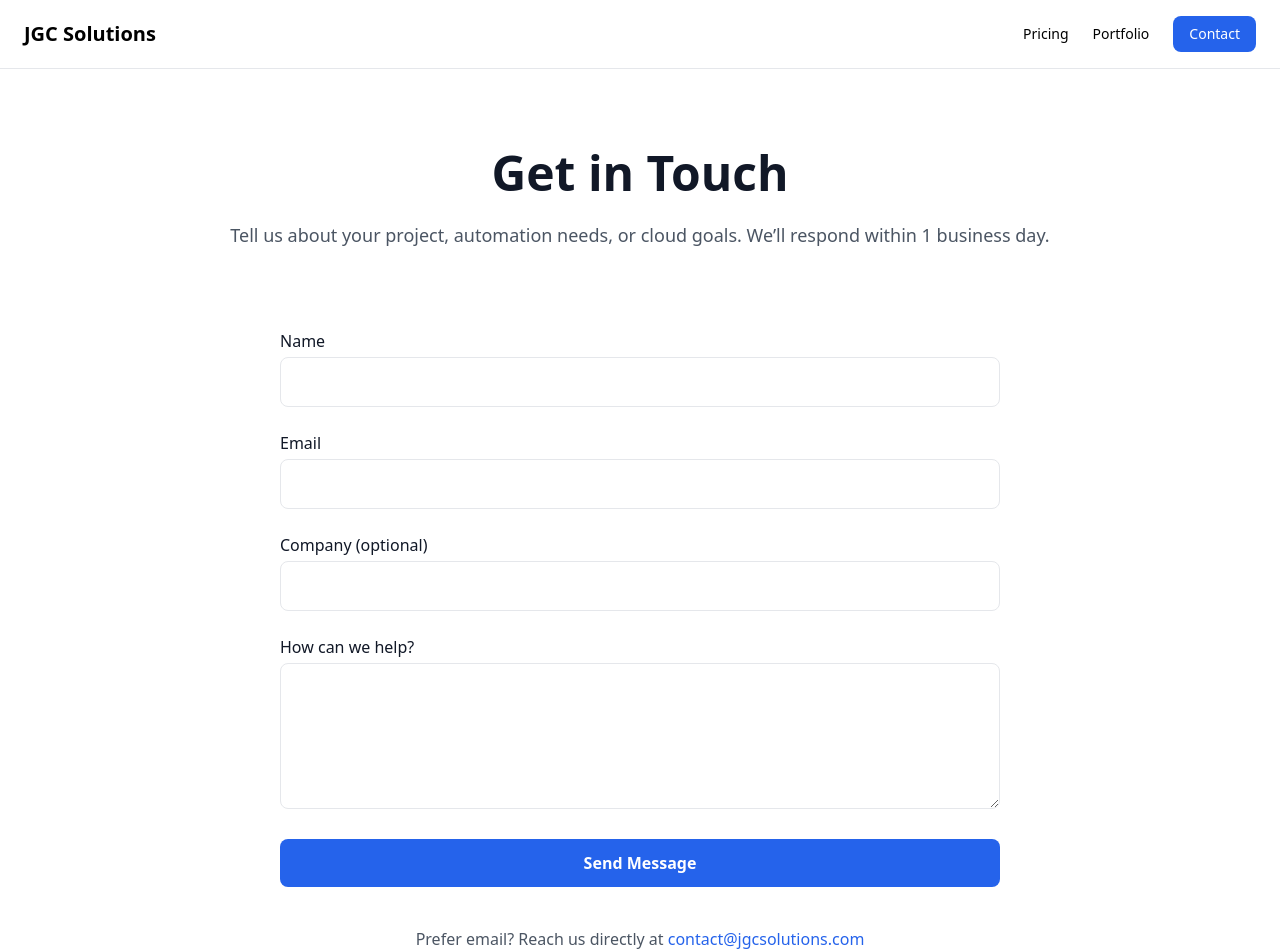
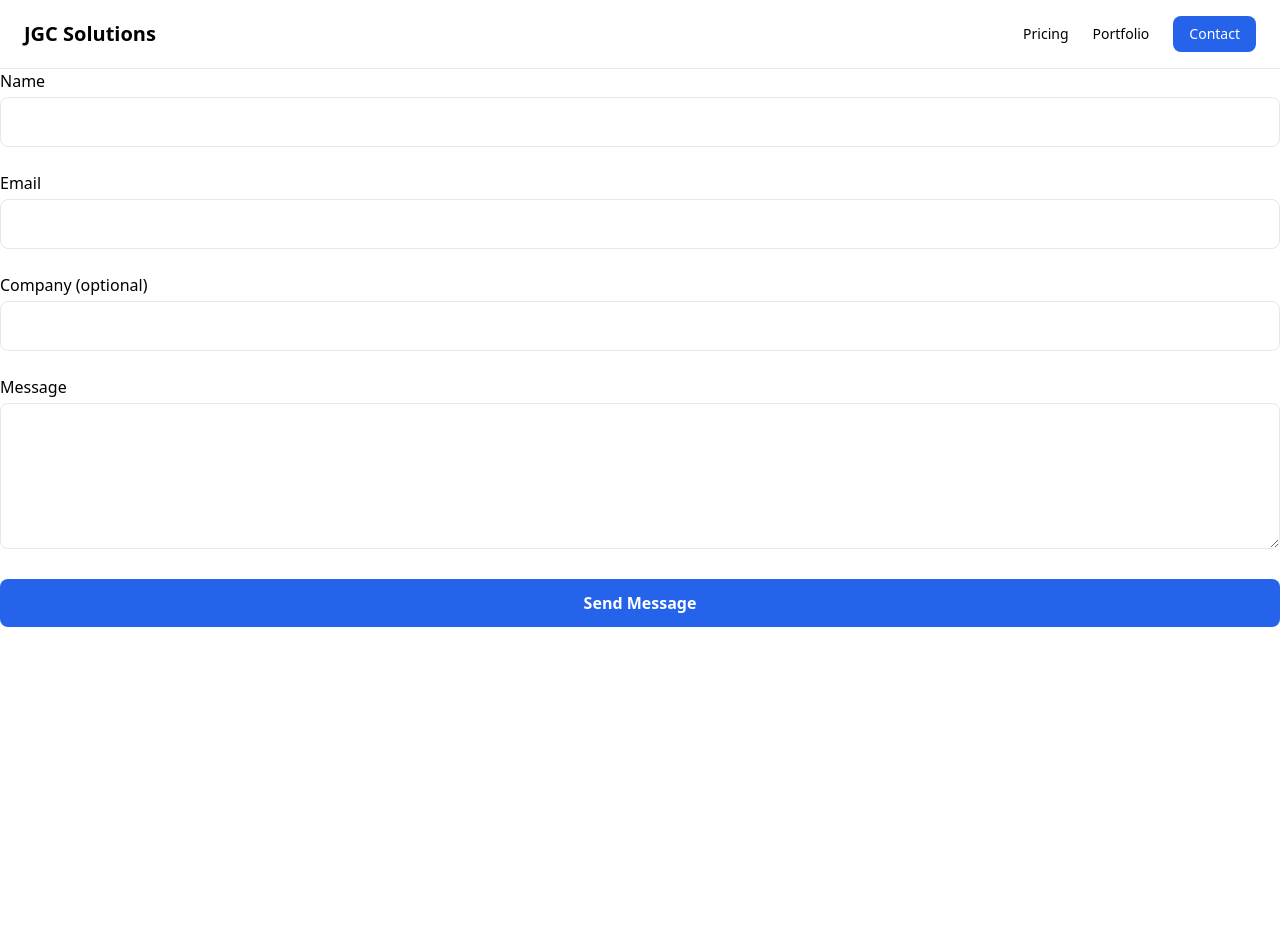
Before and after one commit to jgcsol/website, a Next.js app: page /contact in a window 1280 px wide. Shown: the top 952 px of the page. After the commit the page ends 800 px from the top, so only its background shows below. Built offline with nearby package versions, Linux system fonts and the light colour scheme.

Commit message:
added ses to contacts

```diff
--- /dev/null
+++ b/app/api/contact/route.ts
@@ -0,0 +1,41 @@
+import { NextRequest, NextResponse } from "next/server";
+import { SESClient, SendEmailCommand } from "@aws-sdk/client-ses";
+
+// AWS SES client
+const ses = new SESClient({ region: "us-east-1" });
+
+export async function POST(req: NextRequest) {
+    try {
+        const data = await req.json();
+        const { name, email, company, message } = data;
+
+        if (!name || !email || !message) {
+            return NextResponse.json({ success: false, error: "Missing required fields" }, { status: 400 });
+        }
+
+        const command = new SendEmailCommand({
+            Source: "contact@jgcsolutions.com", // must be verified in SES
+            Destination: {
+                ToAddresses: ["contact@jgcsolutions.com"], // where you want to receive submissions
+            },
+            Message: {
+                Subject: { Data: `Contact Form Submission from ${name}` },
+                Body: {
+                    Text: {
+                        Data: `
+                            Name: ${name}
+                            Email: ${email}
+                            Company: ${company || "N/A"}
+                            Message: ${message}`,
+                    },
+                },
+            }});
+
+        await ses.send(command);
+
+        return NextResponse.json({ success: true });
+    } catch (error) {
+        console.error("SES Error:", error);
+        return NextResponse.json({ success: false, error: "Failed to send email" }, { status: 500 });
+    }
+}
--- a/app/contact/page.tsx
+++ b/app/contact/page.tsx
@@ -1,91 +1,70 @@
-import Link from "next/link";
+"use client";
+import { useState } from "react";
 
-export default function ContactPage() {
+export default function ContactForm() {
+    const [loading, setLoading] = useState(false);
+
+    async function handleSubmit(e: React.FormEvent<HTMLFormElement>) {
+        e.preventDefault();
+        setLoading(true);
+
+        const formData = new FormData(e.currentTarget);
+        const data = {
+            name: formData.get("name")?.toString() || "",
+            email: formData.get("email")?.toString() || "",
+            company: formData.get("company")?.toString() || "",
+            message: formData.get("message")?.toString() || "",
+        };
+
+        try {
+            const res = await fetch("/api/contact", {
+                method: "POST",
+                headers: { "Content-Type": "application/json" },
+                body: JSON.stringify(data),
+            });
+            const result = await res.json();
+
+            if (result.success) {
+                alert("Message sent successfully!");
+                data.name = ""
+                data.email = ""
+                data.company = ""
+                data.message = ""
+            } else {
+                alert("Failed to send message: " + (result.error || "Unknown error"));
+            }
+        } catch (err) {
+            alert("Error sending message: " + err);
+        } finally {
+            setLoading(false);
+        }
+    }
+
     return (
-    <main className="bg-white text-gray-900">
-
-      {/* HEADER */}
-      <section className="max-w-4xl mx-auto px-6 py-20 text-center">
-        <h1 className="text-4xl md:text-5xl font-bold">
-          Get in Touch
-        </h1>
-        <p className="mt-6 text-lg text-gray-600">
-          Tell us about your project, automation needs, or cloud goals.
-          We’ll respond within 1 business day.
-        </p>
-      </section>
-
-      {/* CONTACT FORM */}
-      <section className="max-w-3xl mx-auto px-6 pb-20">
-        <form
-          action="mailto:contact@jgcsolutions.com"
-          method="POST"
-          encType="text/plain"
-          className="space-y-6"
-        >
+        <form onSubmit={handleSubmit} className="space-y-6">
             <div>
                 <label className="block font-medium mb-1">Name</label>
-            <input
-              type="text"
-              name="name"
-              required
-              className="w-full border rounded-lg px-4 py-3 focus:outline-none focus:ring-2 focus:ring-blue-600"
-            />
+                <input type="text" name="name" required className="w-full border rounded-lg px-4 py-3 focus:outline-none focus:ring-2 focus:ring-blue-600" />
             </div>
 
             <div>
                 <label className="block font-medium mb-1">Email</label>
-            <input
-              type="email"
-              name="email"
-              required
-              className="w-full border rounded-lg px-4 py-3 focus:outline-none focus:ring-2 focus:ring-blue-600"
-            />
+                <input type="email" name="email" required className="w-full border rounded-lg px-4 py-3 focus:outline-none focus:ring-2 focus:ring-blue-600" />
             </div>
 
             <div>
                 <label className="block font-medium mb-1">Company (optional)</label>
-            <input
-              type="text"
-              name="company"
-              className="w-full border rounded-lg px-4 py-3 focus:outline-none focus:ring-2 focus:ring-blue-600"
-            />
+                <input type="text" name="company" className="w-full border rounded-lg px-4 py-3 focus:outline-none focus:ring-2 focus:ring-blue-600" />
             </div>
 
             <div>
-            <label className="block font-medium mb-1">
-              How can we help?
-            </label>
-            <textarea
-              name="message"
-              rows={5}
-              required
-              className="w-full border rounded-lg px-4 py-3 focus:outline-none focus:ring-2 focus:ring-blue-600"
-            />
+                <label className="block font-medium mb-1">Message</label>
+                <textarea name="message" rows={5} required className="w-full border rounded-lg px-4 py-3 focus:outline-none focus:ring-2 focus:ring-blue-600" />
             </div>
 
-          <button
-            type="submit"
-            className="w-full bg-blue-600 text-white font-semibold py-3 rounded-lg hover:bg-blue-700 transition"
-          >
-            Send Message
+            <button type="submit" disabled={loading} className="w-full bg-blue-600 text-white font-semibold py-3 rounded-lg hover:bg-blue-700 transition">
+                {loading ? "Sending..." : "Send Message"}
             </button>
         </form>
-
-        {/* ALTERNATIVE CONTACT */}
-        <div className="mt-10 text-center text-gray-600">
-          <p>
-            Prefer email? Reach us directly at{" "}
-            <a
-              href="mailto:contact@jgcsolutions.com"
-              className="text-blue-600 font-medium"
-            >
-              contact@jgcsolutions.com
-            </a>
-          </p>
-        </div>
-      </section>
-
-    </main>
     );
 }
--- a/package.json
+++ b/package.json
@@ -9,6 +9,7 @@
     "lint": "eslint"
   },
   "dependencies": {
+    "@aws-sdk/client-ses": "^3.962.0",
     "next": "16.1.1",
     "react": "19.2.3",
     "react-dom": "19.2.3"
```
Also changed, not shown: 1 other file (tests, documents, lock files or other folders). Lines whose indentation alone changed are shown as unchanged.
